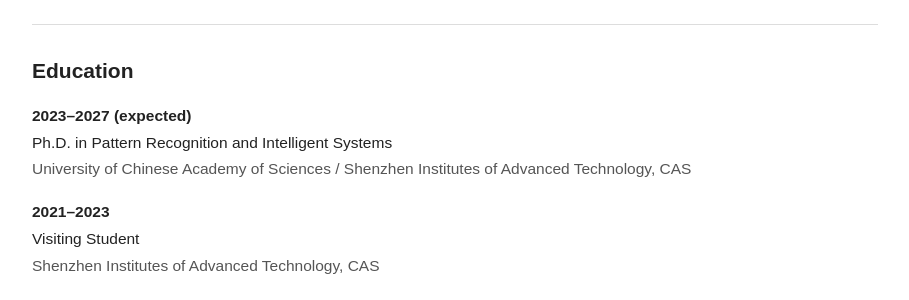
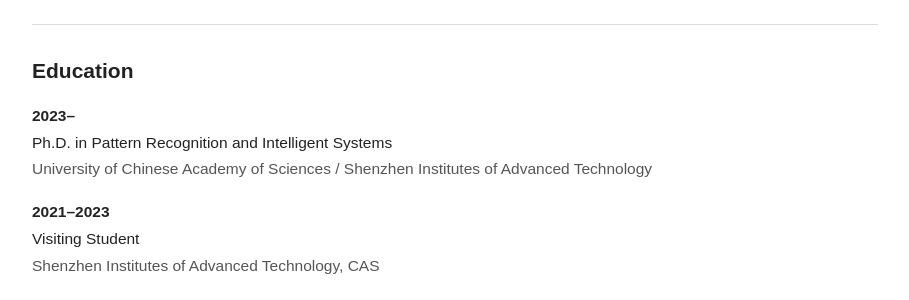
Before and after one commit to ShoujunYu/shoujunyu.github.io, a Jekyll site: the page built from index.html, in a window 1280 px wide. Shown: the part 375-675 px from the top of the page, without its empty margins (185-1094 px from the left). Built offline with Jekyll 4.4.1, drawn with Linux system fonts in a browser that asks for light colours.

Commit message:
Update index.html

```diff
--- a/index.html
+++ b/index.html
@@ -30,9 +30,9 @@ permalink: /
   <section id="education">
     <h2>Education</h2>
     <ul class="education">
-      <li><strong>2023–2027 (expected)</strong><br>
+      <li><strong>2023–</strong><br>
         Ph.D. in Pattern Recognition and Intelligent Systems<br>
-        <span class="degree">University of Chinese Academy of Sciences / Shenzhen Institutes of Advanced Technology, CAS</span></li>
+        <span class="degree">University of Chinese Academy of Sciences / Shenzhen Institutes of Advanced Technology</span></li>
       <li><strong>2021–2023</strong><br>
         Visiting Student<br><span class="degree">Shenzhen Institutes of Advanced Technology, CAS</span></li>
       <li><strong>2020–2023</strong><br>
```
